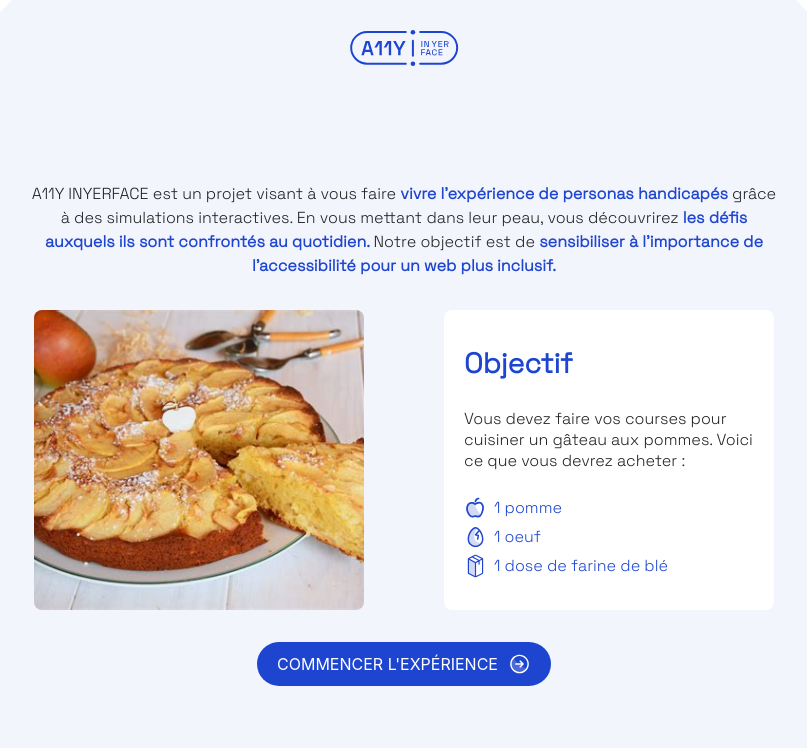
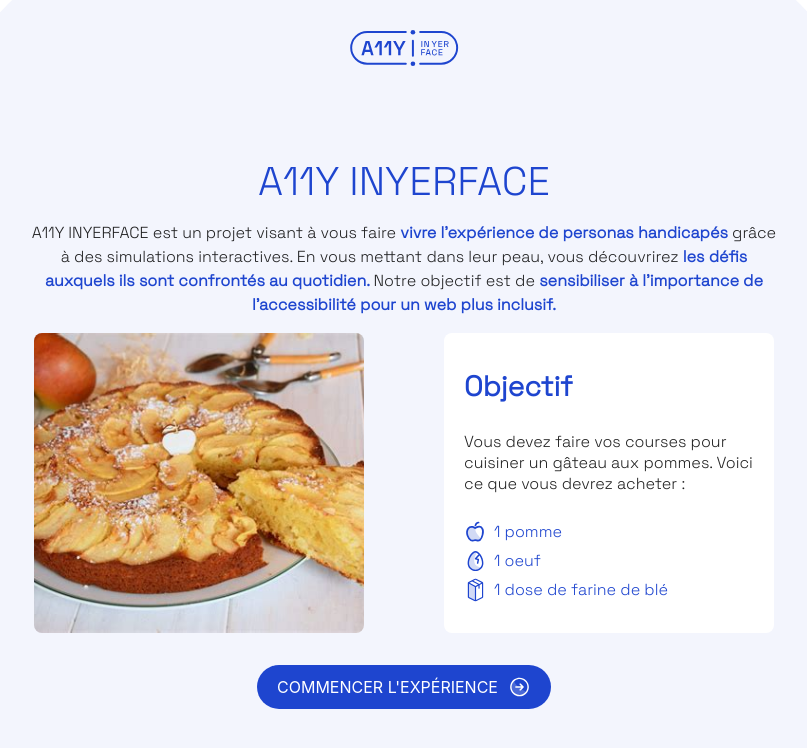
Before and after one commit to theodo/a11yinyerface, a Next.js app: page / in a window 1280 px wide. Shown: the top 748 px of the page, without its empty margins (236-1043 px from the left). Built offline with nearby package versions, Linux system fonts and the light colour scheme.

Commit message:
feat: add h1 on first page

```diff
--- a/src/pages/index.tsx
+++ b/src/pages/index.tsx
@@ -44,9 +44,12 @@ const Home: NextPage = () => {
         flexDirection: "column",
         justifyContent: "center",
         textAlign: "center",
-        rowGap: "2em",
+        rowGap: "1em",
       }}
     >
+      <Typography variant="h1" fontSize={40} color="primary.main">
+        A11Y INYERFACE
+      </Typography>
       <Container sx={{ width: "800px" }}>{presentationText}</Container>
       <Stack spacing="2em" textAlign="center" justifyContent="center">
         <Stack direction="row" justifyContent="center" spacing="5em">
```
